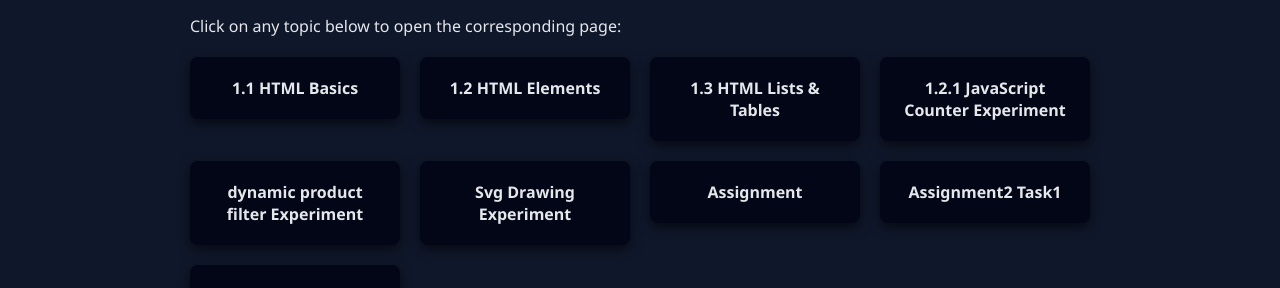
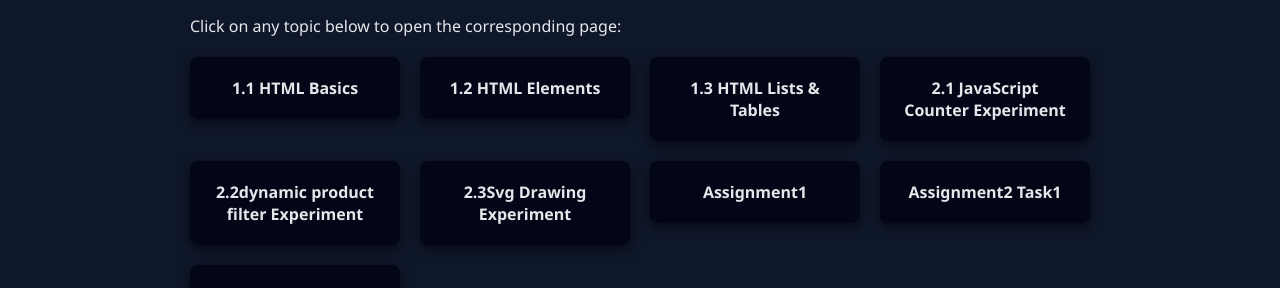
Before and after one commit to tanvigarg06072006-del/FullStack, a plain HTML site: page index.html in a window 1280 px wide. Shown: the part 248-536 px from the top of the page. Drawn offline with Linux system fonts and the light colour scheme.

Commit message:
Update index.html

```diff
--- a/index.html
+++ b/index.html
@@ -94,21 +94,21 @@
         </a>
 
         <a href="1.2.1.html">
-            <div class="card">1.2.1 JavaScript Counter Experiment</div>
+            <div class="card">2.1 JavaScript Counter Experiment</div>
         </a>
 
 
 
          <a href="2.2.html">
-            <div class="card">dynamic product filter Experiment</div>
+            <div class="card">2.2dynamic product filter Experiment</div>
         </a>
 
          <a href="2.3.html">
-            <div class="card">Svg Drawing Experiment</div>
+            <div class="card">2.3Svg Drawing Experiment</div>
         </a>
 
         <a href="assignment.html">
-            <div class="card">Assignment</div>
+            <div class="card">Assignment1</div>
         </a>
 
 
```
